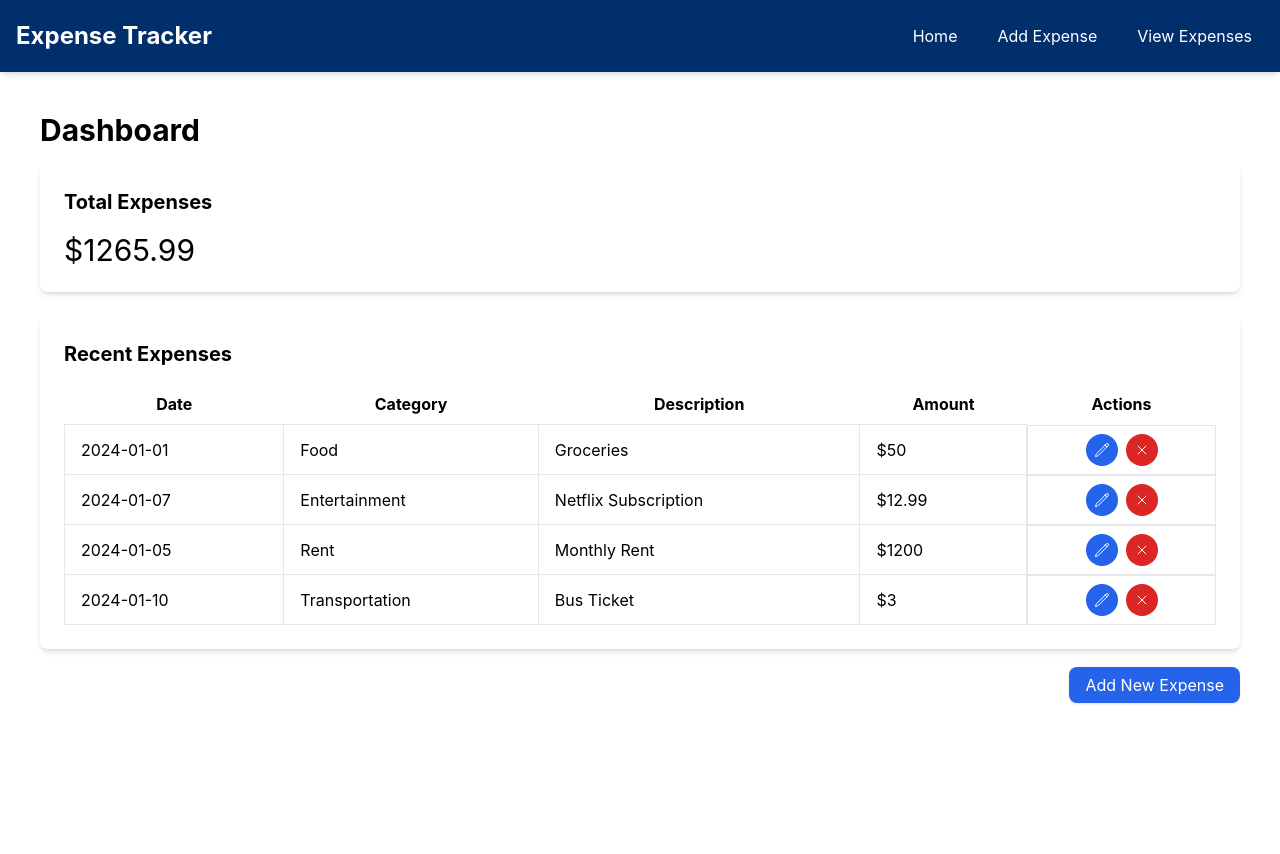
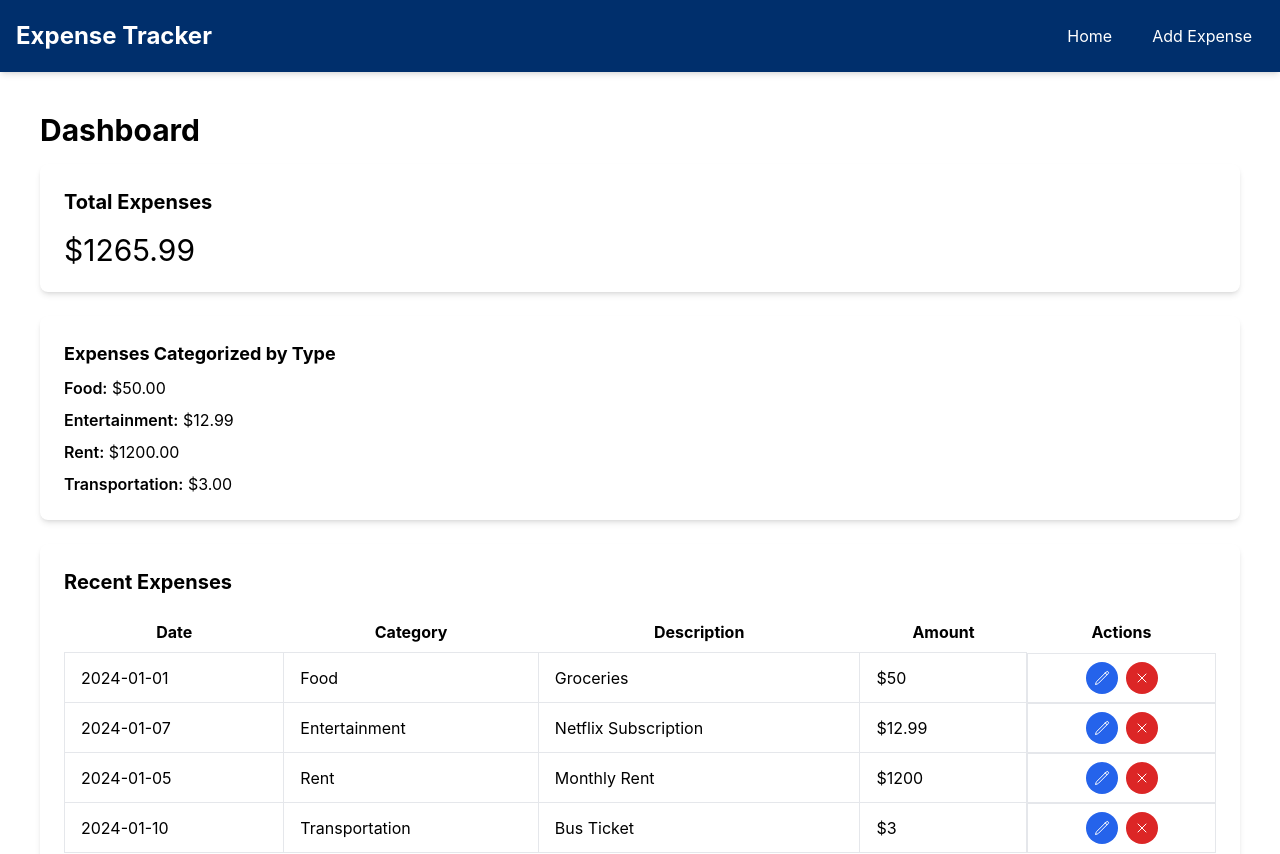
Before and after one commit to PranavPrashar/personal-expense-tracker, a React (Create React App) app: page / in a window 1280 px wide. Shown: the top 854 px of the page. Before the commit the page ends 800 px from the top, so only its background shows below. Built offline with nearby package versions, Linux system fonts and the light colour scheme; data requests are answered from the project's data file.

Commit message:
Updates to navigation bar and updates to the dashboard to have a total for each category:

```diff
--- a/src/components/Navbar.js
+++ b/src/components/Navbar.js
@@ -51,12 +51,6 @@ const Navbar = () => {
           >
             Add Expense
           </Link>
-          <Link
-            to="/expenses"
-            className="text-white hover:text-accent px-3 py-2 rounded-md block md:inline"
-          >
-            View Expenses
-          </Link>
         </div>
       </div>
     </nav>
--- a/src/pages/Dashboard.js
+++ b/src/pages/Dashboard.js
@@ -1,6 +1,5 @@
-// src/pages/Dashboard.js
 import React, { useEffect, useState } from "react";
-import { Link, useHistory } from "react-router-dom";
+import { Link } from "react-router-dom";
 import TotalExpenses from "../components/TotalExpenses";
 import axios from "axios";
 
@@ -19,12 +18,20 @@ const Dashboard = () => {
       .catch((error) => console.error(error));
   }, []);
 
-  // Calculate total expenses
-
+  // Calculate total expenses for the entire list
   const totalExpenses = expenses.reduce((total, expense) => {
-    // Summing 'amount' of each expense, ensuring it's a number with parseFloat(), and defaulting to 0 if invalid or missing.
     return total + (parseFloat(expense.amount) || 0);
   }, 0);
+
+  // Calculate total expenses per category
+  const totalExpensesByCategory = expenses.reduce((totals, expense) => {
+    const { category } = expense;
+    if (!totals[category]) {
+      totals[category] = 0;
+    }
+    totals[category] += parseFloat(expense.amount) || 0;
+    return totals;
+  }, {});
 
   const handleDelete = (expenseId) => {
     setIsModalOpen(true);
@@ -34,12 +41,8 @@ const Dashboard = () => {
   const confirmDelete = () => {
     axios
       .delete(`http://localhost:3001/expenses/${selectedExpenseId}`)
-      .then((response) => {
-        console.log("response", response);
-        setExpenses(expenses.filter((expense)=>{
-            // filted out the expenses and return only ones which are not the same as the id we deleted
-            return expense.id != selectedExpenseId;
-        }))
+      .then(() => {
+        setExpenses(expenses.filter((expense) => expense.id !== selectedExpenseId));
         setIsModalOpen(false);
       })
       .catch((err) => {
@@ -50,13 +53,27 @@ const Dashboard = () => {
   return (
     <div className="container mx-auto p-6">
       {/* Summary Section */}
-      <TotalExpenses total={totalExpenses} />
+      <div className="mb-6">
+        <TotalExpenses total={totalExpenses} />
+
+        {/* Display categorized totals */}
+        <div className="bg-white p-6 rounded-lg shadow-md mb-6">
+          <h3 className="text-lg font-bold">Expenses Categorized by Type</h3>
+          <ul>
+            {Object.entries(totalExpensesByCategory).map(([category, total]) => (
+              <li key={category} className="mt-2">
+                <span className="font-semibold">{category}:</span> ${total.toFixed(2)}
+              </li>
+            ))}
+          </ul>
+        </div>
+      </div>
 
       {/* Recent Expenses Section */}
       <div className="bg-white p-6 rounded-lg shadow-md mb-6 overflow-x-auto">
         <h2 className="text-xl font-bold mb-4">Recent Expenses</h2>
-        <table className="min-w-full table-auto ">
-          <thead>
+        <table className="min-w-full table-auto">
+          <thead className="text-bold bg-clouds">
             <tr>
               <th className="px-4 py-2">Date</th>
               <th className="px-4 py-2">Category</th>
@@ -72,7 +89,7 @@ const Dashboard = () => {
                 <td className="border px-4 py-2">{expense.category}</td>
                 <td className="border px-4 py-2">{expense.description}</td>
                 <td className="border px-4 py-2">${expense.amount}</td>
-                <td className="border px-4 py-2  flex items-center justify-center">
+                <td className="border px-4 py-2 flex items-center justify-center">
                   {/* Edit button */}
                   <Link
                     to={`/edit/${expense.id}`}
```
